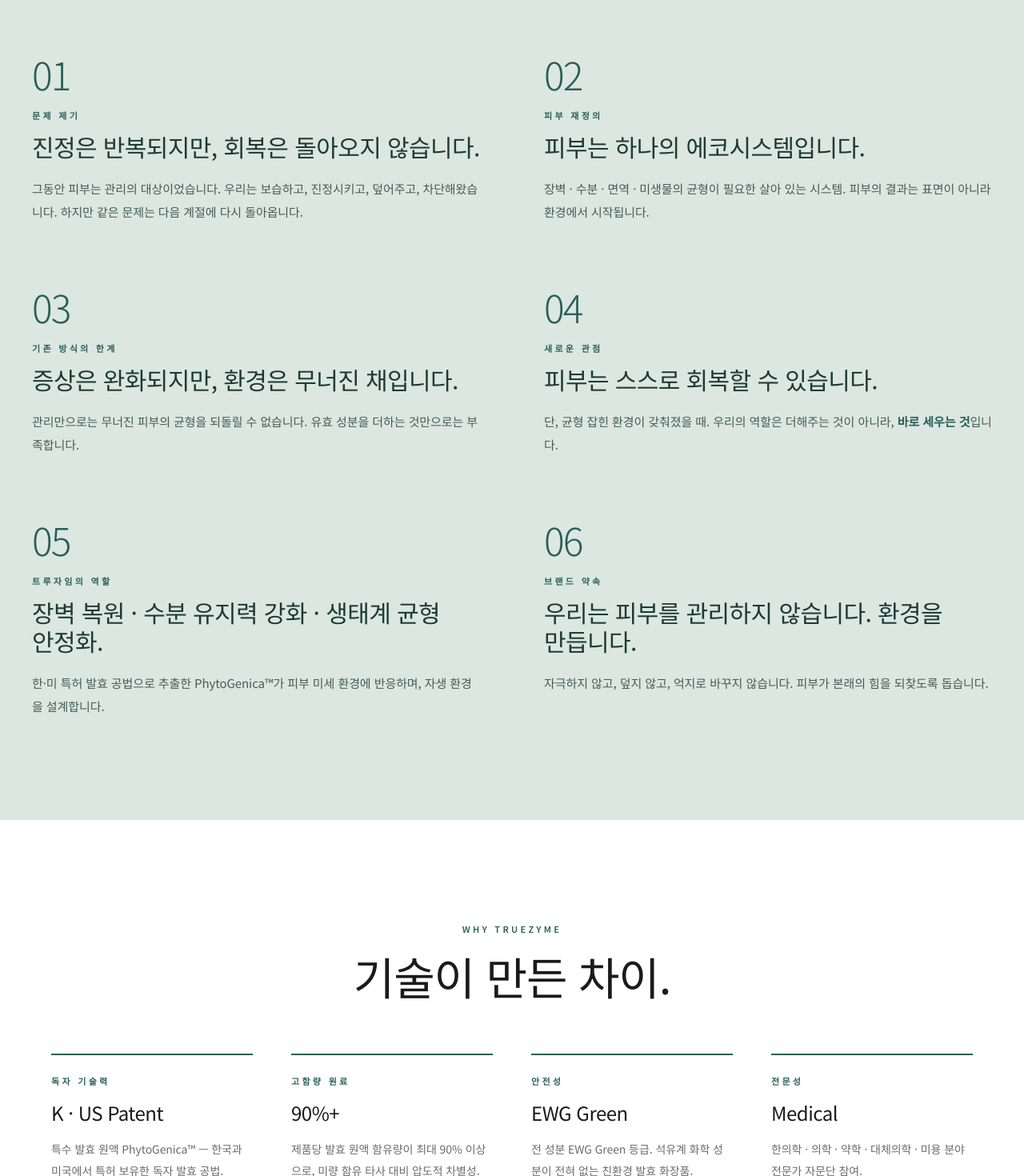
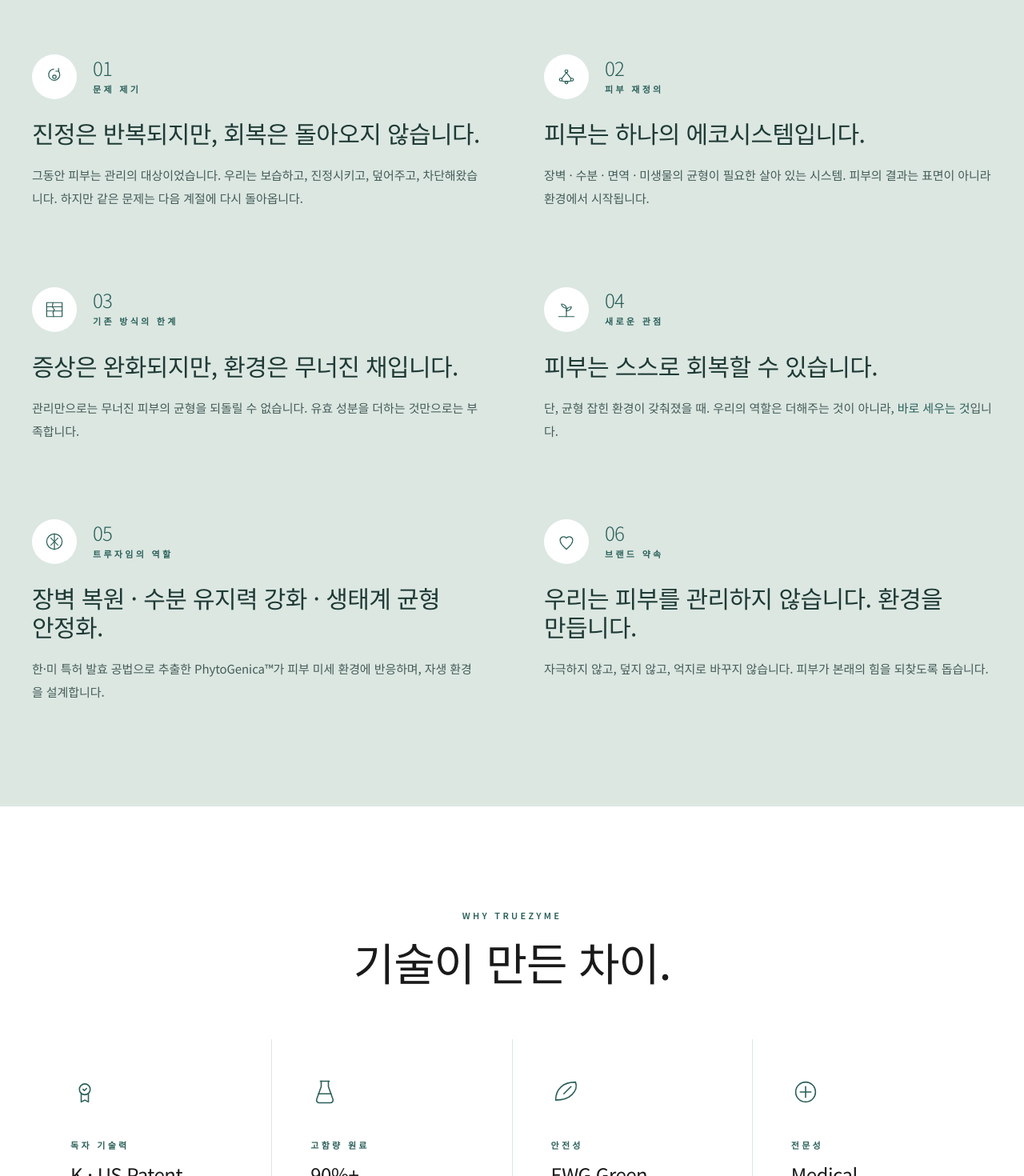
Before and after one commit to tongbbyu907-ai/truezyme-site, a Next.js app: page /about in a window 1280 px wide. Shown: the part 700-2170 px from the top of the page at 80% size. Built offline with nearby package versions, Linux system fonts and the light colour scheme; no server answers; the database is empty.

Commit message:
Add line-art pictograms to brand story page

```diff
--- a/src/app/about/page.tsx
+++ b/src/app/about/page.tsx
@@ -1,6 +1,11 @@
 import Header from "@/components/Header";
 import Footer from "@/components/Footer";
 import { getNavBrands } from "@/lib/nav";
+import {
+  IconLoop, IconEcosystem, IconCrack, IconSprout, IconBalance, IconCare,
+  IconPatent, IconConcentration, IconLeaf, IconMedical,
+  IconFace, IconBarrier, IconScalp, IconBaby,
+} from "@/components/icons";
 
 export const revalidate = 60;
 
@@ -11,17 +16,15 @@ export default async function AboutPage() {
     <>
       <Header brands={brands} />
 
-      {/* HERO — 강한 그라디언트 + 좌측 텍스트 안전 영역 */}
-      <section className="relative h-[80vh] min-h-[560px] flex items-end text-white overflow-hidden bg-primary-900">
-        <div className="absolute inset-0 bg-[url('/photos/shampoo/Gemini_Generated_Image_uaymecuaymecuaym.png')] bg-cover bg-center opacity-50" />
-        <div className="absolute inset-0 bg-gradient-to-r from-primary-900 via-primary-900/60 to-primary-900/20" />
-        <div className="absolute inset-x-0 bottom-0 h-1/3 bg-gradient-to-t from-primary-900 to-transparent" />
+      {/* HERO */}
+      <section className="relative h-[80vh] min-h-[560px] flex items-end text-white overflow-hidden">
+        <div className="absolute inset-0 bg-[linear-gradient(rgba(19,48,44,.6),rgba(19,48,44,.85)),url('/photos/shampoo/Gemini_Generated_Image_uaymecuaymecuaym.png')] bg-cover bg-center" />
         <div className="container-x relative z-10 pb-24">
-          <p className="eyebrow opacity-90 mb-6">BRAND STORY</p>
-          <h1 className="display text-[clamp(48px,8vw,120px)]">
+          <p className="eyebrow opacity-90 mb-5">BRAND STORY</p>
+          <h1 className="display text-[clamp(52px,9vw,128px)]">
             Restore.<br />The Skin Ecosystem.
           </h1>
-          <p className="mt-8 text-lg md:text-xl opacity-90 max-w-xl">
+          <p className="mt-7 text-lg md:text-xl opacity-90 max-w-xl">
             피부가 스스로 살아나는 방식, 트루자임.
           </p>
         </div>
@@ -30,28 +33,28 @@ export default async function AboutPage() {
       {/* 6단 내러티브 */}
       <section className="section bg-sage-100">
         <div className="container-x">
-          <div className="grid md:grid-cols-2 gap-x-20 gap-y-20">
-            <Step n="01" tag="문제 제기" title="진정은 반복되지만, 회복은 돌아오지 않습니다.">
+          <div className="grid md:grid-cols-2 gap-x-20 gap-y-24">
+            <Step n="01" Icon={IconLoop} tag="문제 제기" title="진정은 반복되지만, 회복은 돌아오지 않습니다.">
               그동안 피부는 관리의 대상이었습니다. 우리는 보습하고, 진정시키고, 덮어주고, 차단해왔습니다.
               하지만 같은 문제는 다음 계절에 다시 돌아옵니다.
             </Step>
-            <Step n="02" tag="피부 재정의" title="피부는 하나의 에코시스템입니다.">
+            <Step n="02" Icon={IconEcosystem} tag="피부 재정의" title="피부는 하나의 에코시스템입니다.">
               장벽 · 수분 · 면역 · 미생물의 균형이 필요한 살아 있는 시스템.
               피부의 결과는 표면이 아니라 환경에서 시작됩니다.
             </Step>
-            <Step n="03" tag="기존 방식의 한계" title="증상은 완화되지만, 환경은 무너진 채입니다.">
+            <Step n="03" Icon={IconCrack} tag="기존 방식의 한계" title="증상은 완화되지만, 환경은 무너진 채입니다.">
               관리만으로는 무너진 피부의 균형을 되돌릴 수 없습니다.
               유효 성분을 더하는 것만으로는 부족합니다.
             </Step>
-            <Step n="04" tag="새로운 관점" title="피부는 스스로 회복할 수 있습니다.">
+            <Step n="04" Icon={IconSprout} tag="새로운 관점" title="피부는 스스로 회복할 수 있습니다.">
               단, 균형 잡힌 환경이 갖춰졌을 때.
-              우리의 역할은 더해주는 것이 아니라, <strong className="text-primary font-semibold">바로 세우는 것</strong>입니다.
+              우리의 역할은 더해주는 것이 아니라, <span className="text-primary font-medium">바로 세우는 것</span>입니다.
             </Step>
-            <Step n="05" tag="트루자임의 역할" title="장벽 복원 · 수분 유지력 강화 · 생태계 균형 안정화.">
+            <Step n="05" Icon={IconBalance} tag="트루자임의 역할" title="장벽 복원 · 수분 유지력 강화 · 생태계 균형 안정화.">
               한·미 특허 발효 공법으로 추출한 PhytoGenica™가
               피부 미세 환경에 반응하며, 자생 환경을 설계합니다.
             </Step>
-            <Step n="06" tag="브랜드 약속" title="우리는 피부를 관리하지 않습니다. 환경을 만듭니다.">
+            <Step n="06" Icon={IconCare} tag="브랜드 약속" title="우리는 피부를 관리하지 않습니다. 환경을 만듭니다.">
               자극하지 않고, 덮지 않고, 억지로 바꾸지 않습니다.
               피부가 본래의 힘을 되찾도록 돕습니다.
             </Step>
@@ -60,44 +63,42 @@ export default async function AboutPage() {
       </section>
 
       {/* 강점 */}
-      <section className="section">
+      <section className="section bg-white">
         <div className="container-x">
           <div className="text-center mb-16">
             <p className="eyebrow text-primary mb-4">WHY TRUEZYME</p>
             <h2 className="display text-[clamp(36px,4.5vw,56px)]">기술이 만든 차이.</h2>
           </div>
-          <div className="grid md:grid-cols-4 gap-12 max-w-6xl mx-auto">
-            <Strength tag="독자 기술력" title="K · US Patent">
+          <div className="grid md:grid-cols-4 gap-px bg-line">
+            <Strength Icon={IconPatent} tag="독자 기술력" title="K · US Patent">
               특수 발효 원액 PhytoGenica™ — 한국과 미국에서 특허 보유한 독자 발효 공법.
             </Strength>
-            <Strength tag="고함량 원료" title="90%+">
+            <Strength Icon={IconConcentration} tag="고함량 원료" title="90%+">
               제품당 발효 원액 함유량이 최대 90% 이상으로, 미량 함유 타사 대비 압도적 차별성.
             </Strength>
-            <Strength tag="안전성" title="EWG Green">
+            <Strength Icon={IconLeaf} tag="안전성" title="EWG Green">
               전 성분 EWG Green 등급. 석유계 화학 성분이 전혀 없는 친환경 발효 화장품.
             </Strength>
-            <Strength tag="전문성" title="Medical">
-              한의학 · 의학 · 약학 · 대체의학 · 미용 분야 전문가 자문단 참여.
+            <Strength Icon={IconMedical} tag="전문성" title="Medical">
+              한의학 · 의학 · 약학 · 대체의학 · 미용 분야 전문가 자문단 참여로 메디컬 수준의 신뢰도 확보.
             </Strength>
           </div>
         </div>
       </section>
 
-      {/* PhytoGenica — 베이지 톤 */}
+      {/* PhytoGenica */}
       <section className="bg-cream py-32 md:py-40">
         <div className="container-x grid md:grid-cols-2 gap-16 items-center">
-          <div className="aspect-[4/5] bg-[url('/photos/multi-tonic/Gemini_Generated_Image_apvv0rapvv0rapvv.png')] bg-cover bg-center" />
+          <div className="aspect-[4/5] bg-[url('/photos/multi-tonic/Gemini_Generated_Image_2liacl2liacl2lia.png')] bg-cover bg-center" />
           <div>
-            <p className="eyebrow text-earth mb-6">PHYTOGENICA™</p>
+            <p className="eyebrow text-earth mb-5">PHYTOGENICA™</p>
             <h2 className="display text-[clamp(40px,5vw,68px)] text-earth mb-8">
               발효는 시스템이다.
             </h2>
             <div className="space-y-5 text-earth/85 leading-[2] text-[15px]">
-              <p>이미 많은 발효 화장품이 있습니다. 트루자임은 발효를 <strong className="text-earth font-semibold">'원료 추출 방식'이 아니라 '피부 자생 환경 설계'</strong>로 재정의합니다.</p>
+              <p>이미 많은 발효 화장품이 있습니다. 트루자임은 발효를 <strong className="text-earth">'원료 추출 방식'이 아니라 '피부 자생 환경 설계'</strong>로 재정의합니다.</p>
               <p>성분 중심 발효가 아닌 환경 설계 발효, 흡수 기술이 아닌 생태계 복원 기술, 유효 성분 강화가 아닌 균형 회복 메커니즘.</p>
-              <p className="display text-2xl text-earth pt-5 border-t border-earth/20 leading-snug">
-                발효를 '원료'로 말하면 경쟁,<br />'시스템'으로 말하면 카테고리를 만든다.
-              </p>
+              <p className="display text-2xl text-earth pt-3 border-t border-earth/20">발효를 '원료'로 말하면 경쟁,<br />'시스템'으로 말하면 카테고리를 만든다.</p>
             </div>
           </div>
         </div>
@@ -110,11 +111,11 @@ export default async function AboutPage() {
             <p className="eyebrow text-primary mb-4">APPLICATION</p>
             <h2 className="display text-[clamp(36px,4.5vw,56px)]">자생 환경,<br />하나의 논리로 연결됩니다.</h2>
           </div>
-          <div className="grid md:grid-cols-4 gap-8 max-w-5xl mx-auto">
-            <Apply title="피부" desc="피부 자생력 회복" />
-            <Apply title="아토피" desc="장벽 붕괴 회복" />
-            <Apply title="두피" desc="두피 자생력 회복" />
-            <Apply title="베이비" desc="초기 생태계 보호" />
+          <div className="grid md:grid-cols-4 gap-6">
+            <Apply Icon={IconFace} title="피부" desc="피부 자생력 회복" />
+            <Apply Icon={IconBarrier} title="아토피" desc="장벽 붕괴 회복" />
+            <Apply Icon={IconScalp} title="두피" desc="두피 자생력 회복" />
+            <Apply Icon={IconBaby} title="베이비" desc="초기 생태계 보호" />
           </div>
         </div>
       </section>
@@ -124,31 +125,61 @@ export default async function AboutPage() {
   );
 }
 
-function Step({ n, tag, title, children }: { n: string; tag: string; title: string; children: React.ReactNode }) {
+function Step({
+  n, tag, title, Icon, children,
+}: {
+  n: string; tag: string; title: string;
+  Icon: (p: { size?: number; className?: string }) => React.JSX.Element;
+  children: React.ReactNode;
+}) {
   return (
     <div>
-      <p className="num-xl text-primary text-5xl mb-5">{n}</p>
-      <p className="eyebrow text-primary mb-3">{tag}</p>
-      <h3 className="display text-[clamp(22px,2.6vw,30px)] mb-5 text-[#1F3A35]">{title}</h3>
+      <div className="flex items-center gap-5 mb-6">
+        <span className="w-14 h-14 rounded-full bg-white text-primary flex items-center justify-center shrink-0">
+          <Icon size={28} />
+        </span>
+        <div>
+          <p className="num-xl text-primary text-2xl leading-none">{n}</p>
+          <p className="eyebrow text-primary mt-1.5">{tag}</p>
+        </div>
+      </div>
+      <h3 className="display text-2xl md:text-3xl leading-tight mb-5 text-[#1F3A35]">{title}</h3>
       <p className="text-[#1F3A35]/80 leading-[1.95] text-[15px]">{children}</p>
     </div>
   );
 }
 
-function Strength({ tag, title, children }: { tag: string; title: string; children: React.ReactNode }) {
+function Strength({
+  tag, title, Icon, children,
+}: {
+  tag: string; title: string;
+  Icon: (p: { size?: number; className?: string }) => React.JSX.Element;
+  children: React.ReactNode;
+}) {
   return (
-    <div className="border-t-2 border-primary pt-6">
-      <p className="eyebrow text-primary mb-4">{tag}</p>
+    <div className="bg-white p-10 md:p-12">
+      <span className="inline-flex w-12 h-12 mb-7 text-primary">
+        <Icon size={36} />
+      </span>
+      <p className="eyebrow text-primary mb-3">{tag}</p>
       <h3 className="display text-2xl mb-4">{title}</h3>
       <p className="text-sm text-mute leading-[1.9]">{children}</p>
     </div>
   );
 }
 
-function Apply({ title, desc }: { title: string; desc: string }) {
+function Apply({
+  title, desc, Icon,
+}: {
+  title: string; desc: string;
+  Icon: (p: { size?: number; className?: string }) => React.JSX.Element;
+}) {
   return (
-    <div className="text-center bg-white py-12 px-6 border-t-2 border-primary">
-      <p className="display text-3xl text-primary mb-3">{title}</p>
+    <div className="bg-white py-10 px-8 text-center border-t-2 border-primary">
+      <span className="inline-flex text-primary mb-5">
+        <Icon size={40} />
+      </span>
+      <p className="display text-3xl text-primary mb-2">{title}</p>
       <p className="text-sm text-mute">= {desc}</p>
     </div>
   );
--- /dev/null
+++ b/src/components/icons.tsx
@@ -0,0 +1,150 @@
+// 트렌디 라인 아트 픽토그램 — 32×32 viewBox, stroke-1.5, currentColor
+// stroke 기반이라 부모 color 속성으로 색상 조절 가능
+
+type IconProps = { className?: string; size?: number };
+
+const baseProps = (size: number, className?: string) => ({
+  width: size,
+  height: size,
+  viewBox: "0 0 32 32",
+  fill: "none",
+  stroke: "currentColor",
+  strokeWidth: 1.4,
+  strokeLinecap: "round" as const,
+  strokeLinejoin: "round" as const,
+  className,
+});
+
+// ─── 6단 내러티브 ─────────────────────────────────
+
+// 01. 문제 제기 — 끝없이 도는 화살표 (반복되는 고민)
+export const IconLoop = ({ size = 32, className }: IconProps) => (
+  <svg {...baseProps(size, className)}>
+    <path d="M22 8a8 8 0 1 1-7-3" />
+    <path d="M22 4v4h-4" />
+    <circle cx="16" cy="16" r="2.5" />
+  </svg>
+);
+
+// 02. 피부 재정의 — 연결된 노드 (에코시스템)
+export const IconEcosystem = ({ size = 32, className }: IconProps) => (
+  <svg {...baseProps(size, className)}>
+    <circle cx="16" cy="8" r="2" />
+    <circle cx="8" cy="20" r="2" />
+    <circle cx="24" cy="20" r="2" />
+    <circle cx="16" cy="24" r="2" />
+    <path d="M16 10v0m0 0L9.5 18.5M16 10l6.5 8.5M9.5 22 16 23m6.5-1L16 23" />
+  </svg>
+);
+
+// 03. 한계 — 균열된 장벽
+export const IconCrack = ({ size = 32, className }: IconProps) => (
+  <svg {...baseProps(size, className)}>
+    <path d="M5 6h22v20H5z" />
+    <path d="M5 12h22M5 18h22" />
+    <path d="M14 6l-1 6 3 4-2 4 1 6" />
+  </svg>
+);
+
+// 04. 새로운 관점 — 새싹 / 자생력
+export const IconSprout = ({ size = 32, className }: IconProps) => (
+  <svg {...baseProps(size, className)}>
+    <path d="M5 26h22" />
+    <path d="M16 26V14" />
+    <path d="M16 14c-4 0-7-3-7-6 4 0 7 3 7 6Z" />
+    <path d="M16 18c4 0 7-3 7-6-4 0-7 3-7 6Z" />
+  </svg>
+);
+
+// 05. 트루자임 역할 — 균형 / 회복 시스템
+export const IconBalance = ({ size = 32, className }: IconProps) => (
+  <svg {...baseProps(size, className)}>
+    <circle cx="16" cy="16" r="11" />
+    <path d="M16 5v22" />
+    <path d="M11 11l10 10M21 11l-10 10" />
+  </svg>
+);
+
+// 06. 브랜드 약속 — 핸드 + 케어
+export const IconCare = ({ size = 32, className }: IconProps) => (
+  <svg {...baseProps(size, className)}>
+    <path d="M16 27c-2-2-9-7-9-13a5 5 0 0 1 9-3 5 5 0 0 1 9 3c0 6-7 11-9 13Z" />
+  </svg>
+);
+
+// ─── 4 강점 ───────────────────────────────────────
+
+// 특허
+export const IconPatent = ({ size = 32, className }: IconProps) => (
+  <svg {...baseProps(size, className)}>
+    <circle cx="16" cy="13" r="6" />
+    <path d="M12 18v9l4-2 4 2v-9" />
+    <path d="M14 13l1.5 1.5L18 12" />
+  </svg>
+);
+
+// 함량 — 비커 + 한계까지 채움
+export const IconConcentration = ({ size = 32, className }: IconProps) => (
+  <svg {...baseProps(size, className)}>
+    <path d="M11 4h10" />
+    <path d="M12 4v6l-5 14a3 3 0 0 0 3 4h12a3 3 0 0 0 3-4l-5-14V4" />
+    <path d="M9 18h14" />
+  </svg>
+);
+
+// 안전성 — 잎
+export const IconLeaf = ({ size = 32, className }: IconProps) => (
+  <svg {...baseProps(size, className)}>
+    <path d="M27 5C13 5 5 13 5 25c8 0 14-2 18-6 4-4 6-9 4-14Z" />
+    <path d="M14 18l8-8" />
+  </svg>
+);
+
+// 메디컬 자문 — 십자
+export const IconMedical = ({ size = 32, className }: IconProps) => (
+  <svg {...baseProps(size, className)}>
+    <circle cx="16" cy="16" r="11" />
+    <path d="M16 10v12M10 16h12" />
+  </svg>
+);
+
+// ─── 4 적용 영역 ─────────────────────────────────
+
+// 피부
+export const IconFace = ({ size = 32, className }: IconProps) => (
+  <svg {...baseProps(size, className)}>
+    <path d="M16 5c-5 0-9 5-9 12 0 6 4 10 9 10s9-4 9-10c0-7-4-12-9-12Z" />
+    <path d="M12 14h.01M20 14h.01M13 20c1 1 2 1.5 3 1.5s2-.5 3-1.5" />
+  </svg>
+);
+
+// 아토피 — 장벽 회복
+export const IconBarrier = ({ size = 32, className }: IconProps) => (
+  <svg {...baseProps(size, className)}>
+    <path d="M5 9h22v14H5z" />
+    <path d="M5 14h7l3 3 3-3h9" />
+    <path d="M5 18h22" />
+  </svg>
+);
+
+// 두피 — 모근
+export const IconScalp = ({ size = 32, className }: IconProps) => (
+  <svg {...baseProps(size, className)}>
+    <path d="M5 18h22" />
+    <path d="M9 18v-6c0-3 3-7 7-7s7 4 7 7v6" />
+    <path d="M11 11v-2M16 9V6M21 11v-2" />
+    <circle cx="16" cy="22" r="1" />
+    <circle cx="11" cy="22" r="1" />
+    <circle cx="21" cy="22" r="1" />
+  </svg>
+);
+
+// 베이비 — 작은 새싹
+export const IconBaby = ({ size = 32, className }: IconProps) => (
+  <svg {...baseProps(size, className)}>
+    <path d="M16 27v-9" />
+    <path d="M16 18c-3 0-5-2-5-5 3 0 5 2 5 5Z" />
+    <path d="M16 22c3 0 5-2 5-5-3 0-5 2-5 5Z" />
+    <circle cx="16" cy="11" r="4" />
+  </svg>
+);
```
Also changed, not shown: .omc/state/idle-notif-cooldown.json.
